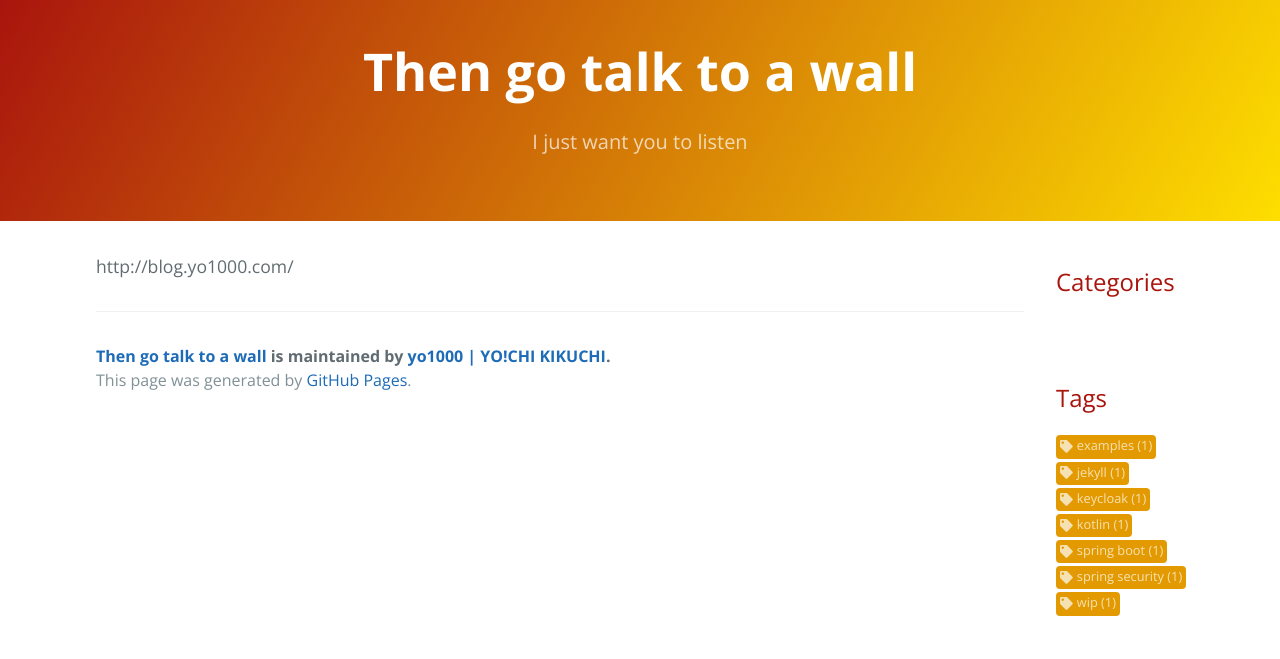
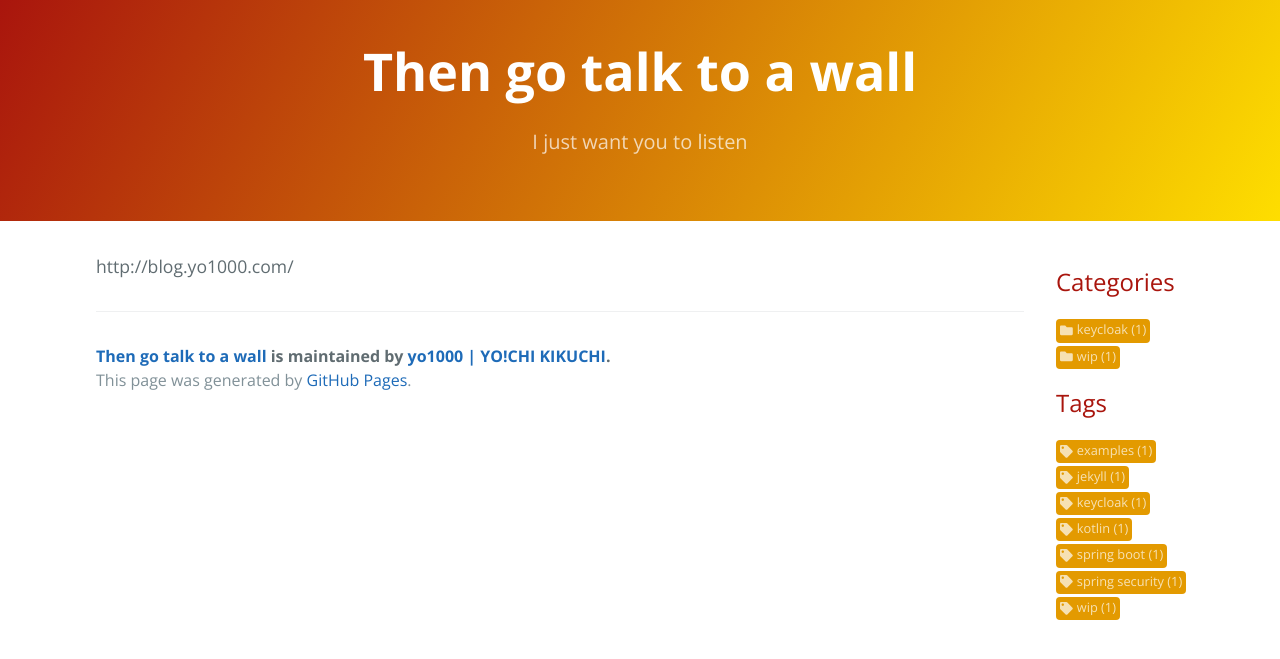
Before and after one commit to yo1000/blog.yo1000.com, a Jekyll site: the page built from README.md, in a window 1280 px wide. Shown: the top 659 px of the page. Built offline with Jekyll 4.4.1, drawn with Linux system fonts in a browser that asks for light colours; our own code applies the rules of GitHub Pages for plain Markdown files.

Commit message:
Update categories.html

```diff
--- a/_includes/categories.html
+++ b/_includes/categories.html
@@ -4,7 +4,9 @@
     {% assign sorted_categories = site.categories | sort %}
     {% for category in sorted_categories %}
       {% assign c = category[0] %}
-      <li><a href="/categories#{{ c }}">#{{ c }} ({{ site.categories[c].size }})</a></li>
+      <li><a href="/categories#{{ c }}"><div
+        class="container"><div class="icon"><span><i class="fas fa-folder"></i></span></div></div><div
+        class="container"><div class="label"><span>{{ c }} ({{ site.categories[c].size }})</span></div></div></a></li>
     {% endfor %}
   </ul>
 </section>
```
